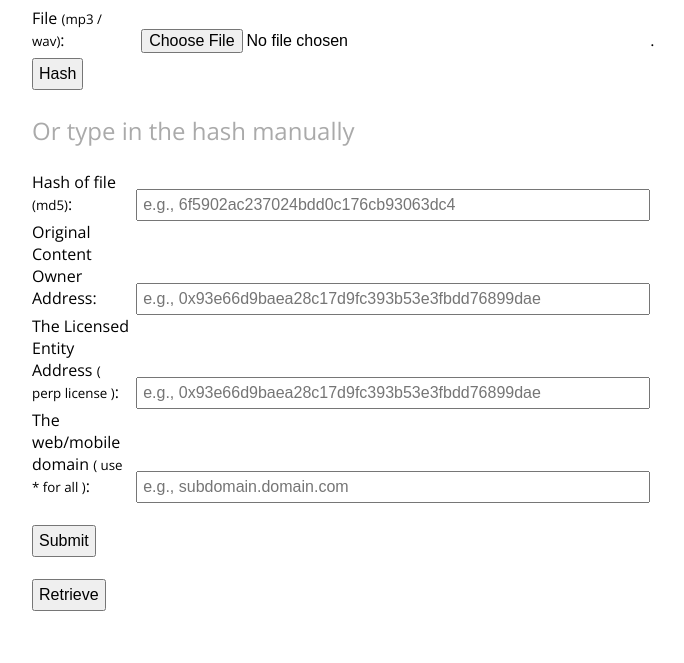
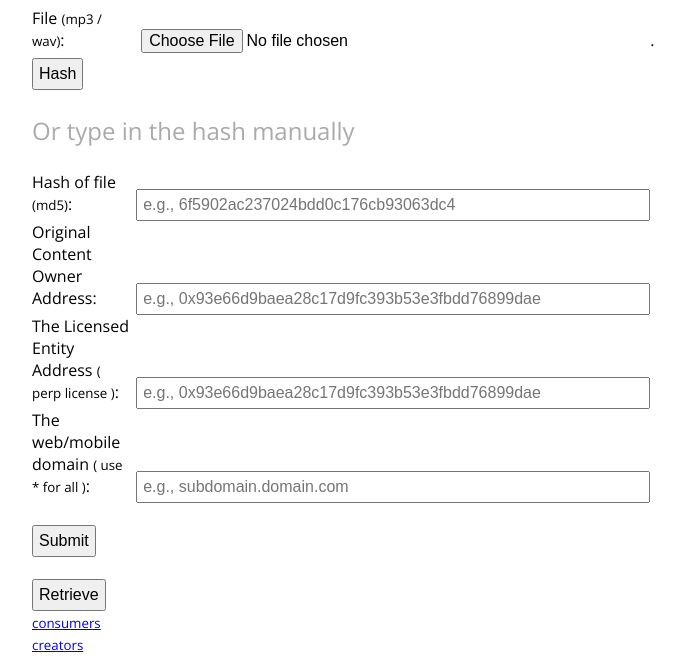
Before and after one commit to andysign/Blocktunes, a plain HTML site: page app/index.html in a window 1280 px wide. Shown: the part 578-1241 px from the top of the page, without its empty margins (288-972 px from the left). Before the commit the page ends 1197 px from the top, so only its background shows below. Drawn offline with nearby package versions, Linux system fonts and the light colour scheme; files that its build step writes are made by us from their sources; files whose address does not match are found by name.

Commit message:
Added jump link between consumer and prod view

```diff
--- a/app/index.html
+++ b/app/index.html
@@ -68,10 +68,15 @@
 
     <button id="send" onclick="retrieveLicenses()">Retrieve</button>
 
+    <br>
+
+    <small><a href="#consumers" target="_blank">consumers</a></small>
+
   </div>
 
   <div id="panel-2" class="row">
     <!-- for music consumers and others -->
+    <small><a href="#creators" target="_blank">creators</a></small>
   </div>
 
 </body>
```
